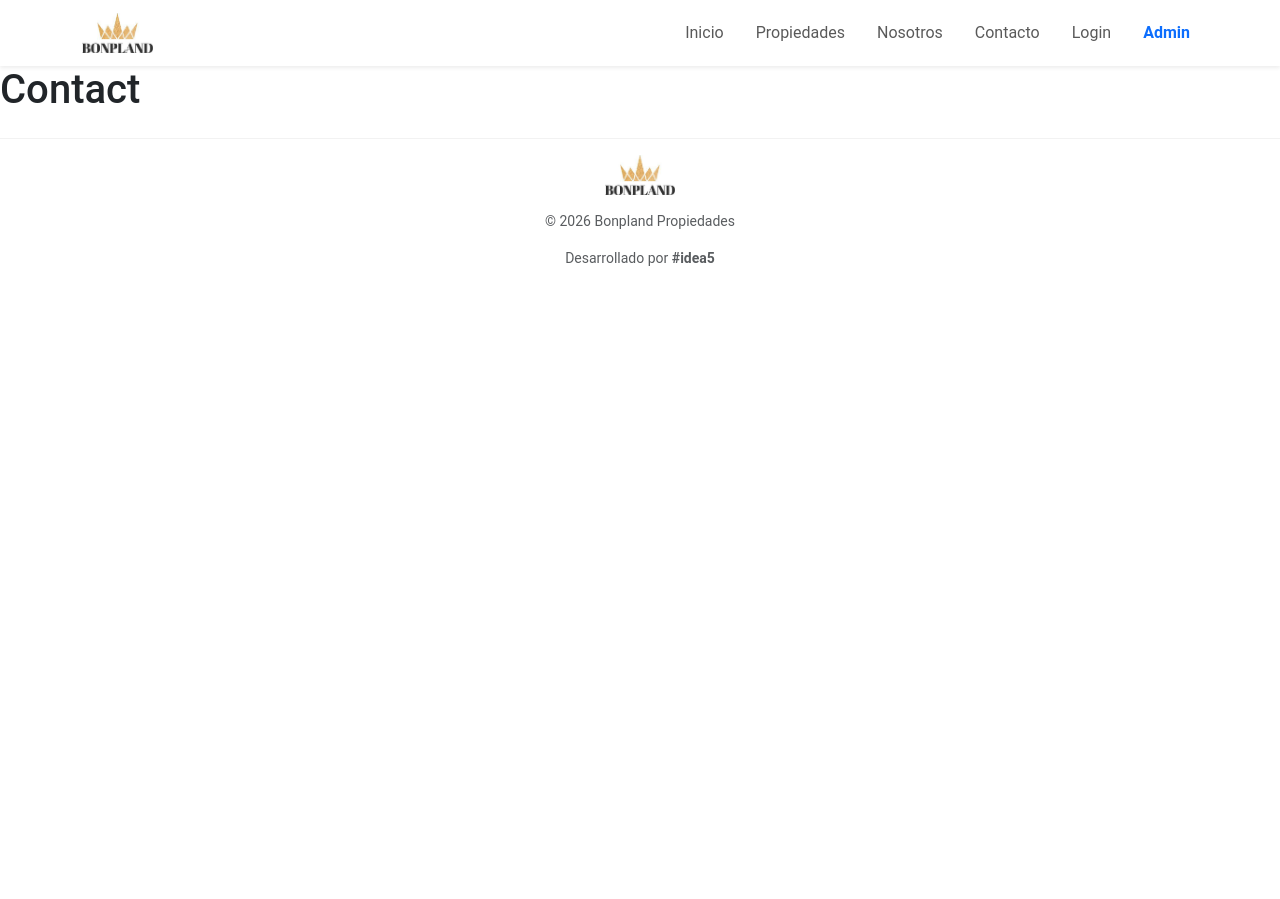
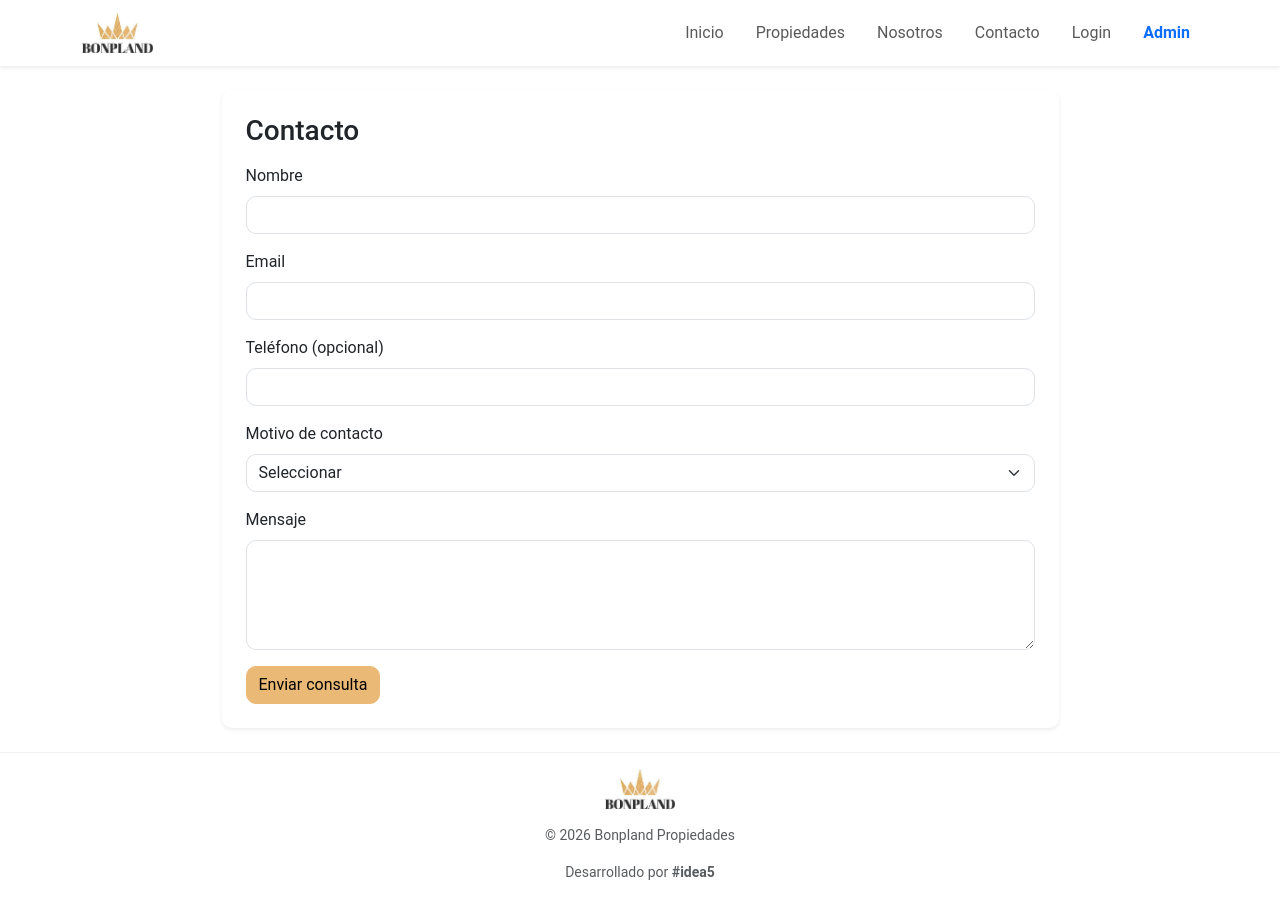
Before and after one commit to ali-zunega/project_bonpland, a React (Vite) app in the folder frontend/: page /contact in a window 1280 px wide. Before the commit the page ends 800 px from the top, so only its background shows below. Built offline with nearby package versions, Linux system fonts and the light colour scheme.

Commit message:
feat: implement contact form with property context and custom hook

```diff
--- /dev/null
+++ b/frontend/src/components/ContactForm/ContactForm.jsx
@@ -0,0 +1,114 @@
+import useContactForm from "../../hooks/useContactForm";
+
+const ContactForm = ({ property }) => {
+  const {
+    formData,
+    errors,
+    loading,
+    success,
+    reason,
+    handleChange,
+    handleSubmit,
+    title,
+  } = useContactForm(property);
+
+  return (
+    <div className="contact-form p-4 shadow-sm rounded w-75 mx-auto">
+      <h3 className="mb-3">{title}</h3>
+
+      {/*si viene del boton en PropertyDetails - info de propiedad */}
+      {property && (
+        <div className="alert alert-info">
+          <strong>{property?.title}</strong> (#{property?.reference})
+        </div>
+      )}
+
+      {/* Mensaje de éxito */}
+      {success && (
+        <div className="alert alert-success d-flex align-items-center gap-2">
+          <i className="bi bi-check-circle-fill"></i>
+          <span>Tu consulta fue enviada correctamente</span>
+        </div>
+      )}
+
+      {/* Formulario */}
+      <form onSubmit={handleSubmit}>
+        {/* Nombre */}
+        <div className="mb-3">
+          <label className="form-label">Nombre</label>
+          <input
+            type="text"
+            name="name"
+            className={`form-control ${errors.name ? "is-invalid" : ""}`}
+            value={formData.name}
+            onChange={handleChange}
+          />
+          {errors.name && <div className="invalid-feedback">{errors.name}</div>}
+        </div>
+
+        {/* Email */}
+        <div className="mb-3">
+          <label className="form-label">Email</label>
+          <input
+            type="email"
+            name="email"
+            className={`form-control ${errors.email ? "is-invalid" : ""}`}
+            value={formData.email}
+            onChange={handleChange}
+          />
+          {errors.email && (
+            <div className="invalid-feedback">{errors.email}</div>
+          )}
+        </div>
+        {/* Teléfono */}
+        <div className="mb-3">
+          <label className="form-label">Teléfono (opcional)</label>
+          <input
+            type="tel"
+            name="phone"
+            className="form-control"
+            value={formData.phone}
+            onChange={handleChange}
+          />
+        </div>
+        {/* Motivo */}
+        <div className="mb-3">
+          <label className="form-label">Motivo de contacto</label>
+          <select
+            name="reason"
+            className="form-select"
+            value={reason}
+            onChange={handleChange}
+            disabled={!!property}
+          >
+            <option value="">Seleccionar</option>
+            <option value="buy">Comprar</option>
+            <option value="sell">Vender</option>
+            <option value="rent">Alquilar</option>
+          </select>
+        </div>
+
+        {/* Mensaje */}
+        <div className="mb-3">
+          <label className="form-label">Mensaje</label>
+          <textarea
+            name="message"
+            rows="4"
+            className={`form-control ${errors.message ? "is-invalid" : ""}`}
+            value={formData.message}
+            onChange={handleChange}
+          />
+          {errors.message && (
+            <div className="invalid-feedback">{errors.message}</div>
+          )}
+        </div>
+        {/* El botón de envío se deshabilita mientras se está "enviando" el mensaje */}
+        <button type="submit" className="btn btn-brand" disabled={loading}>
+          {loading ? "Enviando..." : "Enviar consulta"}
+        </button>
+      </form>
+    </div>
+  );
+};
+
+export default ContactForm;
--- a/frontend/src/data/properties.json
+++ b/frontend/src/data/properties.json
@@ -10,7 +10,10 @@
     "rooms": 4,
     "status": "available",
     "type": "sale",
-    "images": ["/Media/foto1.jpeg","/Media/foto18.jpg"],
+    "images": [
+      "/Media/foto1.jpeg",
+      "/Media/foto18.jpg"
+    ],
     "featured": true
   },
   {
@@ -71,7 +74,7 @@
     "area": 32,
     "rooms": 1,
     "status": "available",
-      "type": "sale",
+    "type": "rent",
     "images": [
       "/Media/foto5.jpg"
     ],
@@ -103,8 +106,11 @@
     "area": 70,
     "rooms": 2,
     "status": "available",
-      "type": "sale",
-      "images": ["/Media/foto7.jpg","/Media/foto19.jpg"],
+    "type": "rent",
+    "images": [
+      "/Media/foto7.jpg",
+      "/Media/foto19.jpg"
+    ],
     "featured": false
   },
   {
@@ -119,7 +125,8 @@
     "status": "reserved",
     "type": "sale",
     "images": [
-          "/Media/foto8.jpg","/Media/foto13.jpg"
+      "/Media/foto8.jpg",
+      "/Media/foto13.jpg"
     ],
     "featured": true
   },
@@ -149,7 +156,7 @@
     "area": 180,
     "rooms": 5,
     "status": "available",
-        "type": "sale",
+    "type": "rent",
     "images": [
       "/Media/foto10.jpg"
     ],
@@ -167,7 +174,8 @@
     "status": "available",
     "type": "sale",
     "images": [
-          "/Media/foto11.jpg","/Media/foto14.jpg"
+      "/Media/foto11.jpg",
+      "/Media/foto14.jpg"
     ],
     "featured": false
   },
@@ -183,7 +191,8 @@
     "status": "reserved",
     "type": "sale",
     "images": [
-          "/Media/foto12.jpeg", "/Media/foto15.jpg"
+      "/Media/foto12.jpeg",
+      "/Media/foto15.jpg"
     ],
     "featured": false
   }
--- /dev/null
+++ b/frontend/src/hooks/useContactForm.js
@@ -0,0 +1,113 @@
+import { useState } from "react";
+
+const useContactForm = (property) => {
+  const isPropertyContact = !!property;
+
+  // setea el formulario con un mensaje predefinido si viene de PropertyDetails, sino vacío
+  const [formData, setFormData] = useState({
+    name: "",
+    email: "",
+    phone: "",
+    reason: "",
+    message: property
+      ? `Hola, me interesa la propiedad ${property?.reference} (${property?.title}).`
+      : "",
+  });
+
+  const [errors, setErrors] = useState({});
+  const [loading, setLoading] = useState(false);
+  const [success, setSuccess] = useState(false);
+
+  // Si la consulta viene de una propiedad,
+  // el motivo se setea automáticamente según el tipo de propiedad
+  const reason = property
+    ? property.type === "sale"
+      ? "buy"
+      : "rent"
+    : formData.reason;
+
+  const title = isPropertyContact ? "Consulta por propiedad" : "Contacto";
+
+  const handleChange = (e) => {
+    const { name, value } = e.target;
+
+    // evitar que se modifique el reason si viene de property
+    if (property && name === "reason") return;
+
+    setFormData((prev) => ({
+      ...prev,
+      [name]: value,
+    }));
+  };
+
+  // Validación simple,
+  // solo verifica que los campos requeridos no estén vacíos
+  const validate = () => {
+    const newErrors = {};
+
+    if (!formData.name.trim()) newErrors.name = "El nombre es obligatorio";
+    if (!formData.email.trim()) newErrors.email = "El email es obligatorio";
+    if (!formData.message.trim())
+      newErrors.message = "El mensaje es obligatorio";
+
+    return newErrors;
+  };
+
+  const handleSubmit = (e) => {
+    e.preventDefault();
+
+    const validationErrors = validate();
+
+    if (Object.keys(validationErrors).length > 0) {
+      setErrors(validationErrors);
+      return;
+    }
+    // Aquí se construiría el payload a enviar al backend
+    const payload = {
+      ...formData,
+      propertyId: property?.id || null,
+      propertyReference: property?.reference || null,
+      phone: formData.phone || null,
+      reason: property
+        ? property.type === "sale"
+          ? "buy"
+          : "rent"
+        : formData.reason,
+    };
+
+    console.log("Mensaje a enviar:", payload);
+
+    // simulación de envío con retraso
+    setLoading(true);
+
+    setTimeout(() => {
+      setLoading(false);
+      setSuccess(true);
+
+      setTimeout(() => setSuccess(false), 5000);
+      // reseteo de formulario
+      setFormData({
+        name: "",
+        email: "",
+        phone: "",
+        reason: "",
+        message: "",
+      });
+
+      setErrors({});
+    }, 1500);
+  };
+
+  return {
+    formData,
+    errors,
+    loading,
+    success,
+    title,
+    reason,
+    handleChange,
+    handleSubmit,
+  };
+};
+
+export default useContactForm;
--- a/frontend/src/pages/Contact/Contact.jsx
+++ b/frontend/src/pages/Contact/Contact.jsx
@@ -1,3 +1,15 @@
-export default function Contact() {
-    return <h1>Contact</h1>;
-}
+import { useLocation } from "react-router-dom";
+import ContactForm from "../../components/ContactForm/ContactForm";
+
+const Contact = () => {
+  const location = useLocation();
+  const property = location.state?.property;
+
+  return (
+    <div className="container mt-4">
+      <ContactForm property={property} />
+    </div>
+  );
+};
+
+export default Contact;
--- a/frontend/src/pages/PropertyDetails/PropertyDetails.jsx
+++ b/frontend/src/pages/PropertyDetails/PropertyDetails.jsx
@@ -8,18 +8,13 @@ const PropertyDetails = () => {
 
   const { id } = useParams();
 
-  const property = properties.find(
-    (p) => p.id === parseInt(id)
-  );
+  const property = properties.find((p) => p.id === parseInt(id));
 
-  const [selectedImage, setSelectedImage] = useState(
-    property?.images?.[0]
-  );
+  const [selectedImage, setSelectedImage] = useState(property?.images?.[0]);
 
   const handleContact = () => {
-
-    alert("¡Gracias por tu interés! Pronto nos pondremos en contacto contigo.");
-
+    navigate("/contact", { state: { property } });
+    window.scrollTo(0, 0);
   };
 
   // Si no se encuentra la propiedad, mostrar mensaje de error
@@ -38,11 +33,9 @@ const PropertyDetails = () => {
     );
   }
 
-
   return (
     <div className="container mt-4">
       <div className="row">
-
         {/* GALERÍA */}
         <div className="col-md-6">
           {/* Imagen principal */}
@@ -90,10 +83,7 @@ const PropertyDetails = () => {
 
             {/* BOTONES */}
             <div className="d-flex gap-2 mt-3">
-              <button
-                className="btn btn-brand"
-                onClick={handleContact}
-              >
+              <button className="btn btn-brand" onClick={handleContact}>
                 Me interesa esta propiedad
               </button>
 
@@ -106,7 +96,6 @@ const PropertyDetails = () => {
             </div>
           </div>
         </div>
-
       </div>
     </div>
   );
```
Also changed, not shown: 1 other file (tests, documents, lock files or other folders). Lines whose indentation alone changed are shown as unchanged.
